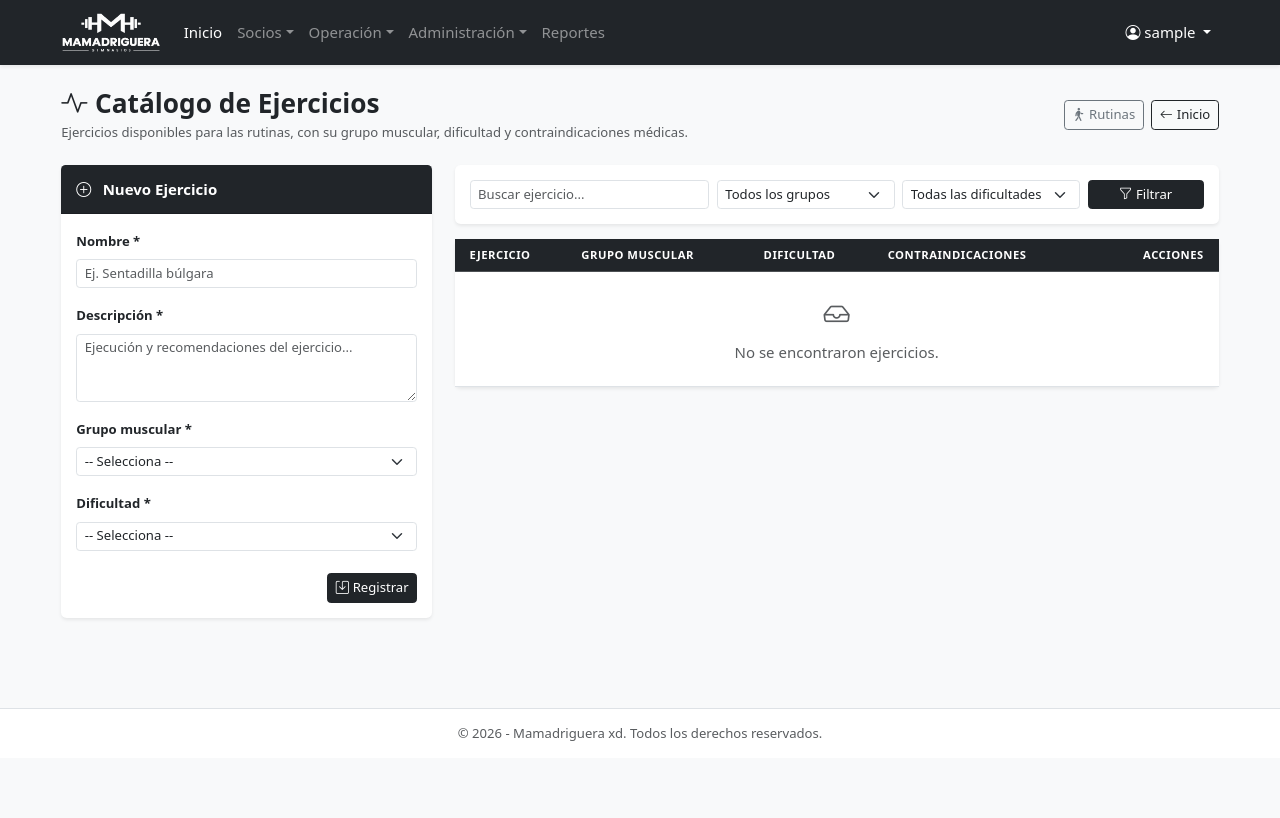
After one commit to FrancoLoera/PIA-Programacion-Distribuida, an ASP.NET Core app: page /Ejercicios in a window 1280 px wide. The commit adds this page. Run offline with ASP.NET Core 8, Linux system fonts and the light colour scheme; the visitor is signed in with stand-in values (Sample User, id 1); data that the repository does not hold is empty; database files in the repository are not loaded.

```diff
--- a/PIA-Gimnasio/Logica/logicaRutina.cs
+++ b/PIA-Gimnasio/Logica/logicaRutina.cs
@@ -190,7 +190,9 @@ namespace PIA_Gimnasio.Logica
                     IdGrupoMuscular = Convert.ToInt16(r["IdGrupoMuscular"]),
                     GrupoMuscular = r["GrupoMuscular"]?.ToString(),
                     IdDificultad = Convert.ToByte(r["IdDificultad"]),
-                    Dificultad = r["Dificultad"]?.ToString()
+                    Dificultad = r["Dificultad"]?.ToString(),
+                    Contraindicaciones = r["Contraindicaciones"] == DBNull.Value ? null : r["Contraindicaciones"].ToString(),
+                    UsosEnRutinas = Convert.ToInt32(r["UsosEnRutinas"])
                 });
             }
             return list;
--- a/PIA-Gimnasio/Pages/Clases/Index.cshtml
+++ b/PIA-Gimnasio/Pages/Clases/Index.cshtml
@@ -77,6 +77,10 @@
                                     {
                                         foreach (System.Data.DataRow s in Model.Salones.Rows)
                                         {
+                                            if (Convert.ToByte(s["IdEstatusSucursal"]) != 1)
+                                            {
+                                                continue;
+                                            }
                                             var idSal = s["IdSalon"]?.ToString();
                                             var nomSal = s["NombreNumero"]?.ToString();
                                             var sucSal = s["Sucursal"]?.ToString();
--- a/PIA-Gimnasio/Pages/Clases/Index.cshtml.cs
+++ b/PIA-Gimnasio/Pages/Clases/Index.cshtml.cs
@@ -142,7 +142,7 @@ namespace PIA_Gimnasio.Pages.Clases
         {
             Clases = _logicaClase.Consultar(Buscar, FiltroFecha, FiltroSalon, FiltroEmpleado, FiltroEstatus);
             Salones = _logicaSalon.Consultar(null, 1); // Salones activos
-            Instructores = _logicaEmpleado.Consultar(null, 2, 1);
+            Instructores = _logicaEmpleado.ConsultarEntrenadoresDisponibles();
             Especialidades = _logicaClase.ConsultarEspecialidades();
         }
 
--- /dev/null
+++ b/PIA-Gimnasio/Pages/Ejercicios/Index.cshtml
@@ -0,0 +1,246 @@
+@page
+@model PIA_Gimnasio.Pages.Ejercicios.IndexModel
+@{
+    ViewData["Title"] = "Catálogo de Ejercicios";
+}
+
+<div class="row mb-4 align-items-center">
+    <div class="col-md-7">
+        <h3 class="fw-bold text-dark mb-1"><i class="bi bi-activity me-2"></i>Catálogo de Ejercicios</h3>
+        <p class="text-muted small mb-0">Ejercicios disponibles para las rutinas, con su grupo muscular, dificultad y contraindicaciones médicas.</p>
+    </div>
+    <div class="col-md-5 text-md-end mt-2 mt-md-0">
+        <a asp-page="/Rutinas/Index" class="btn btn-outline-secondary btn-sm me-1">
+            <i class="bi bi-person-walking me-1"></i>Rutinas
+        </a>
+        <a asp-page="/Index" class="btn btn-outline-dark btn-sm">
+            <i class="bi bi-arrow-left me-1"></i>Inicio
+        </a>
+    </div>
+</div>
+
+@if (!string.IsNullOrEmpty(Model.Mensaje))
+{
+    var alertClass = Model.TipoMensaje == "success" ? "alert-dark" : "alert-warning";
+    var iconClass = Model.TipoMensaje == "success" ? "bi-check-circle" : "bi-exclamation-triangle";
+    <div class="alert @alertClass alert-dismissible fade show shadow-sm" role="alert">
+        <i class="bi @iconClass me-2"></i>@Model.Mensaje
+        <button type="button" class="btn-close" data-bs-dismiss="alert" aria-label="Cerrar"></button>
+    </div>
+}
+
+<div class="row g-4">
+    @if (Model.PuedeEditar)
+    {
+        <div class="col-lg-4">
+            <div class="card bg-white shadow-sm border-0 mb-4">
+                <div class="card-header bg-dark text-white py-3">
+                    <h6 class="card-title mb-0 fw-semibold">
+                        <i class="bi @(Model.Ejercicio.IdEjercicio > 0 ? "bi-pencil-square" : "bi-plus-circle") me-2"></i>
+                        @(Model.Ejercicio.IdEjercicio > 0 ? "Modificar Ejercicio" : "Nuevo Ejercicio")
+                    </h6>
+                </div>
+                <div class="card-body p-3">
+                    <form method="post" asp-page-handler="Guardar">
+                        <input type="hidden" asp-for="Ejercicio.IdEjercicio" />
+
+                        <div class="mb-3">
+                            <label asp-for="Ejercicio.Nombre" class="form-label small fw-semibold">Nombre *</label>
+                            <input asp-for="Ejercicio.Nombre" class="form-control form-control-sm" maxlength="80" required placeholder="Ej. Sentadilla búlgara" />
+                            <span asp-validation-for="Ejercicio.Nombre" class="text-danger small"></span>
+                        </div>
+
+                        <div class="mb-3">
+                            <label asp-for="Ejercicio.Descripcion" class="form-label small fw-semibold">Descripción *</label>
+                            <textarea asp-for="Ejercicio.Descripcion" class="form-control form-control-sm" rows="3" maxlength="300" required placeholder="Ejecución y recomendaciones del ejercicio..."></textarea>
+                            <span asp-validation-for="Ejercicio.Descripcion" class="text-danger small"></span>
+                        </div>
+
+                        <div class="mb-3">
+                            <label asp-for="Ejercicio.IdGrupoMuscular" class="form-label small fw-semibold">Grupo muscular *</label>
+                            <select asp-for="Ejercicio.IdGrupoMuscular" class="form-select form-select-sm" required>
+                                <option value="">-- Selecciona --</option>
+                                @foreach (var g in Model.Grupos)
+                                {
+                                    <option value="@g.IdGrupoMuscular">@g.Nombre</option>
+                                }
+                            </select>
+                            <span asp-validation-for="Ejercicio.IdGrupoMuscular" class="text-danger small"></span>
+                        </div>
+
+                        <div class="mb-3">
+                            <label asp-for="Ejercicio.IdDificultad" class="form-label small fw-semibold">Dificultad *</label>
+                            <select asp-for="Ejercicio.IdDificultad" class="form-select form-select-sm" required>
+                                <option value="">-- Selecciona --</option>
+                                @foreach (var d in Model.Dificultades)
+                                {
+                                    <option value="@d.IdDificultad">@d.Nombre</option>
+                                }
+                            </select>
+                            <span asp-validation-for="Ejercicio.IdDificultad" class="text-danger small"></span>
+                        </div>
+
+                        <div class="d-flex justify-content-between pt-2">
+                            @if (Model.Ejercicio.IdEjercicio > 0)
+                            {
+                                <a asp-page="/Ejercicios/Index" class="btn btn-outline-secondary btn-sm">
+                                    <i class="bi bi-x me-1"></i>Cancelar
+                                </a>
+                            }
+                            <button type="submit" class="btn btn-dark btn-sm ms-auto">
+                                <i class="bi bi-save me-1"></i>@(Model.Ejercicio.IdEjercicio > 0 ? "Guardar cambios" : "Registrar")
+                            </button>
+                        </div>
+                    </form>
+                </div>
+            </div>
+
+            @if (Model.EjercicioActual != null)
+            {
+                <div class="card bg-white shadow-sm border-0">
+                    <div class="card-header bg-dark text-white py-3 d-flex justify-content-between align-items-center">
+                        <h6 class="card-title mb-0 fw-semibold"><i class="bi bi-shield-exclamation me-2"></i>Contraindicaciones</h6>
+                        <a asp-page="/Ejercicios/Index" class="btn-close btn-close-white" aria-label="Cerrar"></a>
+                    </div>
+                    <div class="card-body p-3">
+                        <div class="fw-semibold mb-2">@Model.EjercicioActual.Nombre</div>
+                        @if (Model.ContraindicacionesActuales.Count == 0)
+                        {
+                            <p class="text-muted small">El ejercicio no tiene contraindicaciones registradas.</p>
+                        }
+                        else
+                        {
+                            <ul class="list-group list-group-flush mb-3">
+                                @foreach (var c in Model.ContraindicacionesActuales)
+                                {
+                                    <li class="list-group-item px-0 d-flex justify-content-between align-items-center">
+                                        <span class="small"><span class="badge bg-light text-dark border me-1">@c.Tipo</span>@c.Nombre</span>
+                                        <form method="post" asp-page-handler="QuitarContraindicacion" asp-route-idCondicion="@c.IdCondicion" class="d-inline"
+                                              onsubmit="return confirm('¿Quitar esta contraindicación?');">
+                                            <input type="hidden" name="EjercicioDetalle" value="@Model.EjercicioActual.IdEjercicio" />
+                                            <button type="submit" class="btn btn-outline-danger btn-sm" title="Quitar"><i class="bi bi-x-lg"></i></button>
+                                        </form>
+                                    </li>
+                                }
+                            </ul>
+                        }
+
+                        @if (Model.CondicionesDisponibles.Count > 0)
+                        {
+                            <form method="post" asp-page-handler="AgregarContraindicacion">
+                                <input type="hidden" name="EjercicioDetalle" value="@Model.EjercicioActual.IdEjercicio" />
+                                <label asp-for="IdCondicionContraindicacion" class="form-label small fw-semibold">Agregar condición contraindicada</label>
+                                <div class="d-flex gap-2">
+                                    <select asp-for="IdCondicionContraindicacion" class="form-select form-select-sm" required>
+                                        <option value="">-- Selecciona --</option>
+                                        @foreach (var c in Model.CondicionesDisponibles)
+                                        {
+                                            <option value="@c.IdCondicion">[@c.Tipo] @c.Nombre</option>
+                                        }
+                                    </select>
+                                    <button type="submit" class="btn btn-dark btn-sm"><i class="bi bi-plus-lg"></i></button>
+                                </div>
+                            </form>
+                        }
+                    </div>
+                </div>
+            }
+        </div>
+    }
+
+    <div class="@(Model.PuedeEditar ? "col-lg-8" : "col-12")">
+        <div class="card bg-white shadow-sm border-0 mb-3">
+            <div class="card-body p-3">
+                <form method="get" class="row g-2">
+                    <div class="col-md-4">
+                        <input asp-for="Buscar" class="form-control form-control-sm" placeholder="Buscar ejercicio..." />
+                    </div>
+                    <div class="col-md-3">
+                        <select asp-for="FiltroGrupo" class="form-select form-select-sm">
+                            <option value="">Todos los grupos</option>
+                            @foreach (var g in Model.Grupos)
+                            {
+                                <option value="@g.IdGrupoMuscular">@g.Nombre</option>
+                            }
+                        </select>
+                    </div>
+                    <div class="col-md-3">
+                        <select asp-for="FiltroDificultad" class="form-select form-select-sm">
+                            <option value="">Todas las dificultades</option>
+                            @foreach (var d in Model.Dificultades)
+                            {
+                                <option value="@d.IdDificultad">@d.Nombre</option>
+                            }
+                        </select>
+                    </div>
+                    <div class="col-md-2">
+                        <button type="submit" class="btn btn-dark btn-sm w-100"><i class="bi bi-funnel me-1"></i>Filtrar</button>
+                    </div>
+                </form>
+            </div>
+        </div>
+
+        <div class="card bg-white shadow-sm border-0">
+            <div class="table-responsive">
+                <table class="table table-hover align-middle mb-0">
+                    <thead class="table-dark">
+                        <tr>
+                            <th class="ps-3">Ejercicio</th>
+                            <th>Grupo muscular</th>
+                            <th>Dificultad</th>
+                            <th>Contraindicaciones</th>
+                            @if (Model.PuedeEditar)
+                            {
+                                <th class="text-end pe-3">Acciones</th>
+                            }
+                        </tr>
+                    </thead>
+                    <tbody>
+                        @if (Model.Ejercicios.Count == 0)
+                        {
+                            <tr>
+                                <td colspan="@(Model.PuedeEditar ? 5 : 4)" class="text-center text-muted py-4">
+                                    <i class="bi bi-inbox d-block fs-3 mb-2"></i>
+                                    No se encontraron ejercicios.
+                                </td>
+                            </tr>
+                        }
+                        @foreach (var e in Model.Ejercicios)
+                        {
+                            <tr class="@(Model.EjercicioActual?.IdEjercicio == e.IdEjercicio ? "table-active" : "")">
+                                <td class="ps-3">
+                                    <div class="fw-semibold text-dark">@e.Nombre</div>
+                                    <small class="text-muted">@e.Descripcion</small>
+                                </td>
+                                <td class="small">@e.GrupoMuscular</td>
+                                <td><span class="badge bg-light text-dark border">@e.Dificultad</span></td>
+                                <td class="small text-muted">@(e.Contraindicaciones ?? "Ninguna")</td>
+                                @if (Model.PuedeEditar)
+                                {
+                                    <td class="text-end pe-3 text-nowrap">
+                                        <a asp-page-handler="Editar" asp-route-id="@e.IdEjercicio" class="btn btn-outline-dark btn-sm" title="Editar">
+                                            <i class="bi bi-pencil"></i>
+                                        </a>
+                                        <a asp-page="/Ejercicios/Index" asp-route-EjercicioDetalle="@e.IdEjercicio" class="btn btn-outline-secondary btn-sm" title="Contraindicaciones">
+                                            <i class="bi bi-shield-exclamation"></i>
+                                        </a>
+                                        <form method="post" asp-page-handler="Eliminar" asp-route-id="@e.IdEjercicio" class="d-inline"
+                                              onsubmit="return confirm('@(e.UsosEnRutinas > 0 ? $"Este ejercicio aparece {e.UsosEnRutinas} vez(es) en rutinas. Al eliminarlo se quitará de esas rutinas y de sus contraindicaciones. " : "")¿Eliminar el ejercicio?');">
+                                            <button type="submit" class="btn btn-outline-danger btn-sm" title="Eliminar">
+                                                <i class="bi bi-trash"></i>
+                                            </button>
+                                        </form>
+                                    </td>
+                                }
+                            </tr>
+                        }
+                    </tbody>
+                </table>
+            </div>
+        </div>
+    </div>
+</div>
+
+@section Scripts {
+    <partial name="_ValidationScriptsPartial" />
+}
--- /dev/null
+++ b/PIA-Gimnasio/Pages/Ejercicios/Index.cshtml.cs
@@ -0,0 +1,165 @@
+using System.Collections.Generic;
+using System.Security.Claims;
+using Microsoft.AspNetCore.Authorization;
+using Microsoft.AspNetCore.Mvc;
+using Microsoft.AspNetCore.Mvc.RazorPages;
+using PIA_Gimnasio.Entidades;
+using PIA_Gimnasio.Logica;
+
+namespace PIA_Gimnasio.Pages.Ejercicios
+{
+    [Authorize(Roles = "Administrador,Entrenador")]
+    public class IndexModel : PageModel
+    {
+        private readonly logicaEjercicio _logicaEjercicio;
+        private readonly logicaRutina _logicaRutina;
+        private readonly logicaExpediente _logicaExpediente;
+
+        public IndexModel(logicaEjercicio logicaEjercicio, logicaRutina logicaRutina, logicaExpediente logicaExpediente)
+        {
+            _logicaEjercicio = logicaEjercicio;
+            _logicaRutina = logicaRutina;
+            _logicaExpediente = logicaExpediente;
+        }
+
+        [BindProperty]
+        public bdEjercicio Ejercicio { get; set; } = new bdEjercicio();
+
+        [BindProperty(SupportsGet = true)]
+        public string? Buscar { get; set; }
+
+        [BindProperty(SupportsGet = true)]
+        public short? FiltroGrupo { get; set; }
+
+        [BindProperty(SupportsGet = true)]
+        public byte? FiltroDificultad { get; set; }
+
+        [BindProperty(SupportsGet = true)]
+        public int? EjercicioDetalle { get; set; }
+
+        [BindProperty]
+        public byte IdCondicionContraindicacion { get; set; }
+
+        public List<bdEjercicio> Ejercicios { get; set; } = new List<bdEjercicio>();
+        public List<bdGrupoMuscular> Grupos { get; set; } = new List<bdGrupoMuscular>();
+        public List<bdDificultad> Dificultades { get; set; } = new List<bdDificultad>();
+        public List<bdCondicion> CatalogoCondiciones { get; set; } = new List<bdCondicion>();
+        public bdEjercicio? EjercicioActual { get; set; }
+        public List<bdCondicion> ContraindicacionesActuales { get; set; } = new List<bdCondicion>();
+        public List<bdCondicion> CondicionesDisponibles => CatalogoCondiciones.FindAll(c => !ContraindicacionesActuales.Exists(a => a.IdCondicion == c.IdCondicion));
+
+        public string Mensaje { get; set; } = "";
+        public string TipoMensaje { get; set; } = "";
+
+        public bool PuedeEditar => User.IsInRole("Administrador");
+
+        public void OnGet()
+        {
+            CargarDatos();
+        }
+
+        public IActionResult OnGetEditar(int id)
+        {
+            if (!PuedeEditar)
+                return Forbid();
+
+            Ejercicio = _logicaEjercicio.Obtener(id) ?? new bdEjercicio();
+            CargarDatos();
+            return Page();
+        }
+
+        public IActionResult OnPostGuardar()
+        {
+            if (!PuedeEditar)
+                return Forbid();
+
+            if (!ModelState.IsValid)
+            {
+                TipoMensaje = "warning";
+                Mensaje = "Verifica los datos obligatorios del ejercicio.";
+                CargarDatos();
+                return Page();
+            }
+
+            var r = _logicaEjercicio.Guardar(Ejercicio, ObtenerIdUsuario());
+            Mensaje = r.Mensaje;
+            TipoMensaje = r.TipoMensaje;
+            if (r.TipoMensaje == "success")
+            {
+                ModelState.Clear();
+                Ejercicio = new bdEjercicio();
+            }
+            CargarDatos();
+            return Page();
+        }
+
+        public IActionResult OnPostEliminar(int id)
+        {
+            if (!PuedeEditar)
+                return Forbid();
+
+            var r = _logicaEjercicio.Eliminar(id, ObtenerIdUsuario());
+            Mensaje = r.Mensaje;
+            TipoMensaje = r.TipoMensaje;
+            EjercicioDetalle = null;
+            CargarDatos();
+            return Page();
+        }
+
+        public IActionResult OnPostAgregarContraindicacion()
+        {
+            if (!PuedeEditar)
+                return Forbid();
+
+            if (EjercicioDetalle.HasValue && IdCondicionContraindicacion > 0)
+            {
+                var r = _logicaEjercicio.AgregarContraindicacion(EjercicioDetalle.Value, IdCondicionContraindicacion, ObtenerIdUsuario());
+                Mensaje = r.Mensaje;
+                TipoMensaje = r.TipoMensaje;
+            }
+            else
+            {
+                TipoMensaje = "warning";
+                Mensaje = "Selecciona la condición médica contraindicada.";
+            }
+            CargarDatos();
+            return Page();
+        }
+
+        public IActionResult OnPostQuitarContraindicacion(byte idCondicion)
+        {
+            if (!PuedeEditar)
+                return Forbid();
+
+            if (EjercicioDetalle.HasValue)
+            {
+                var r = _logicaEjercicio.QuitarContraindicacion(EjercicioDetalle.Value, idCondicion, ObtenerIdUsuario());
+                Mensaje = r.Mensaje;
+                TipoMensaje = r.TipoMensaje;
+            }
+            CargarDatos();
+            return Page();
+        }
+
+        private void CargarDatos()
+        {
+            Ejercicios = _logicaRutina.ConsultarEjercicios(Buscar, FiltroGrupo, FiltroDificultad);
+            Grupos = _logicaRutina.ConsultarGruposMusculares();
+            Dificultades = _logicaRutina.ConsultarDificultades();
+            CatalogoCondiciones = _logicaExpediente.CatalogoCondiciones();
+
+            if (EjercicioDetalle.HasValue && EjercicioDetalle > 0)
+            {
+                EjercicioActual = _logicaEjercicio.Obtener(EjercicioDetalle.Value);
+                if (EjercicioActual != null)
+                    ContraindicacionesActuales = _logicaEjercicio.ListarContraindicaciones(EjercicioDetalle.Value);
+            }
+        }
+
+        private int ObtenerIdUsuario()
+        {
+            var idClaim = User.FindFirst(ClaimTypes.NameIdentifier)?.Value;
+            return int.TryParse(idClaim, out int id) ? id : 1;
+        }
+    }
+}
--- a/PIA-Gimnasio/Pages/Expedientes/Index.cshtml
+++ b/PIA-Gimnasio/Pages/Expedientes/Index.cshtml
@@ -251,7 +251,7 @@
                                     <label class="form-label small fw-semibold">Condición del Catálogo *</label>
                                     <select asp-for="IdCondicionAsociar" class="form-select form-select-sm" required>
                                         <option value="">-- Selecciona condición --</option>
-                                        @foreach (var cat in Model.CatalogoCondiciones)
+                                        @foreach (var cat in Model.CondicionesDisponibles)
                                         {
                                             <option value="@cat.IdCondicion">[@cat.Tipo] @cat.Nombre</option>
                                         }
@@ -292,6 +292,10 @@
                             {
                                 foreach (System.Data.DataRow s in Model.Socios.Rows)
                                 {
+                                    if (Model.SociosConExpediente.Contains(Convert.ToInt32(s["IdCliente"])))
+                                    {
+                                        continue;
+                                    }
                                     <option value="@s["IdCliente"]">[@s["Folio"]] @s["Nombres"] @s["PrimerApellido"] @s["SegundoApellido"]</option>
                                 }
                             }
--- a/PIA-Gimnasio/Pages/Expedientes/Index.cshtml.cs
+++ b/PIA-Gimnasio/Pages/Expedientes/Index.cshtml.cs
@@ -36,6 +36,8 @@ namespace PIA_Gimnasio.Pages.Expedientes
         public DataTable Socios { get; set; } = new DataTable();
         public bdExpediente? ExpedienteActual { get; set; }
         public List<bdExpedienteCondicion> CondicionesActuales { get; set; } = new List<bdExpedienteCondicion>();
+        public List<int> SociosConExpediente { get; set; } = new List<int>();
+        public List<bdCondicion> CondicionesDisponibles => CatalogoCondiciones.FindAll(c => !CondicionesActuales.Exists(a => a.IdCondicion == c.IdCondicion));
 
         // Crear expediente
         [BindProperty]
@@ -190,6 +192,7 @@ namespace PIA_Gimnasio.Pages.Expedientes
             Expedientes = _logicaExpediente.Consultar(FiltroCliente, FiltroTipoSangre, idEntrenador);
             CatalogoCondiciones = _logicaExpediente.CatalogoCondiciones();
             Socios = _logicaCliente.Consultar();
+            SociosConExpediente = _logicaExpediente.Consultar().ConvertAll(e => e.IdCliente);
 
             if (EsEntrenador)
             {
--- a/PIA-Gimnasio/Pages/Rutinas/Index.cshtml.cs
+++ b/PIA-Gimnasio/Pages/Rutinas/Index.cshtml.cs
@@ -243,7 +243,7 @@ namespace PIA_Gimnasio.Pages.Rutinas
                 AlertasMedicas = AlertasMedicas.FindAll(a => a.IdEmpleado == idEmpleadoFiltro);
             CatalogoEjercicios = _logicaRutina.ConsultarEjercicios();
             Socios = _logicaCliente.Consultar(null, null, 1);
-            Empleados = _logicaEmpleado.Consultar(null, 2, 1);
+            Empleados = _logicaEmpleado.ConsultarEntrenadoresDisponibles();
 
             if (RutinaDetalle.HasValue && RutinaDetalle > 0 && EsRutinaPropia(RutinaDetalle.Value))
             {
--- a/PIA-Gimnasio/Pages/Shared/_Layout.cshtml
+++ b/PIA-Gimnasio/Pages/Shared/_Layout.cshtml
@@ -59,6 +59,7 @@
                                     @if (esAdmin || esEntrenador)
                                     {
                                         <li><a class="dropdown-item" asp-page="/Rutinas/Index"><i class="bi bi-person-walking me-2"></i>Rutinas</a></li>
+                                        <li><a class="dropdown-item" asp-page="/Ejercicios/Index"><i class="bi bi-activity me-2"></i>Catálogo de ejercicios</a></li>
                                     }
                                 </ul>
                             </li>
--- a/PIA-Gimnasio/Program.cs
+++ b/PIA-Gimnasio/Program.cs
@@ -41,6 +41,7 @@ builder.Services.AddScoped<logicaControlAcceso>();
 builder.Services.AddScoped<logicaReserva>();
 builder.Services.AddScoped<logicaExpediente>();
 builder.Services.AddScoped<logicaRutina>();
+builder.Services.AddScoped<logicaEjercicio>();
 builder.Services.AddScoped<logicaReporte>();
 builder.Services.AddScoped<logicaAuditoria>();
 
```
Also changed, not shown: PIA-Gimnasio/Entidades/bdRutina.cs (+15 -0 lines), PIA-Gimnasio/Logica/logicaEjercicio.cs (added, +127 -0 lines), PIA-Gimnasio/Logica/logicaEmpleado.cs (+8 -0 lines), ModeloFisico.sql.
